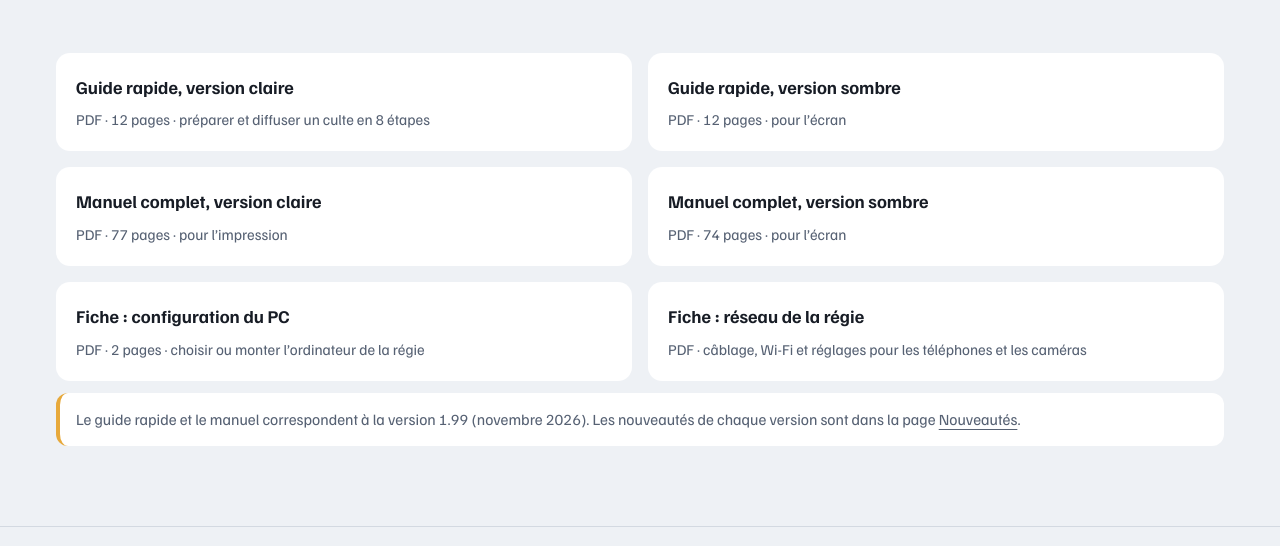
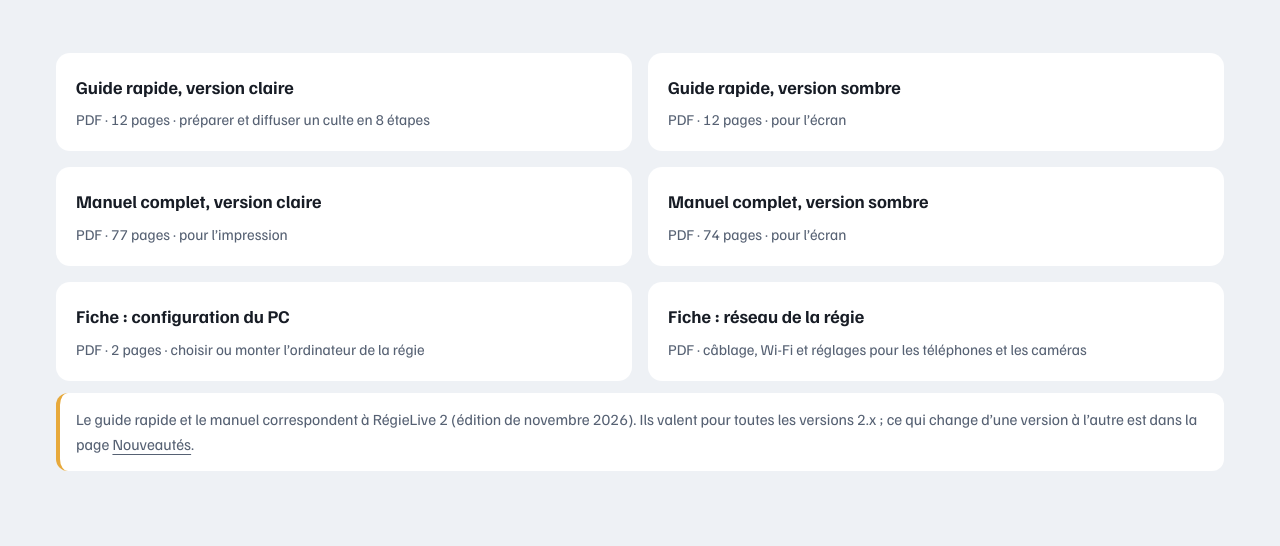
Before and after one commit to regielive/regielive.github.io, a plain HTML site: page manuel.html in a window 1280 px wide. Shown: the part 254-800 px from the top of the page. Drawn offline with Linux system fonts and the light colour scheme.

Commit message:
Manuel et guide rapide : édition « RégieLive 2 » (novembre 2026), sans numéro de version précis
Co-Authored-By: Claude Opus 5.5 <noreply@anthropic.com>
Claude-Session: https://claude.ai/code/session_018K4a8XKdktEScuJCaC3kYb

```diff
--- a/manuel.html
+++ b/manuel.html
@@ -30,7 +30,7 @@
 <a class="doc" href="docs/Fiche-Configuration-PC.pdf"><b>Fiche : configuration du PC</b><span>PDF · 2 pages · choisir ou monter l’ordinateur de la régie</span></a>
 <a class="doc" href="docs/Fiche-Reseau-de-la-regie.pdf"><b>Fiche : réseau de la régie</b><span>PDF · câblage, Wi-Fi et réglages pour les téléphones et les caméras</span></a>
 </div>
-<p class="note">Le guide rapide et le manuel correspondent à la version 1.99 (novembre 2026). Les nouveautés de chaque version sont dans la page <a href="nouveautes.html">Nouveautés</a>.</p></div>
+<p class="note">Le guide rapide et le manuel correspondent à RégieLive 2 (édition de novembre 2026). Ils valent pour toutes les versions 2.x ; ce qui change d’une version à l’autre est dans la page <a href="nouveautes.html">Nouveautés</a>.</p></div>
 </main>
 <footer class="l"><div class="pied"><span>RégieLive est un logiciel gratuit, porté par l’association <a href="https://acproduction-asso.github.io" target="_blank" rel="noopener">ACP</a>.</span><span>Version 2.0 · 10 novembre 2026</span></div><nav aria-label="Pied de page"><a href="manuel.html">Manuel</a><a href="nouveautes.html">Nouveautés</a><a href="questions.html">Questions fréquentes</a><a href="association.html">L’association et le contact</a><a href="mentions-legales.html">Mentions légales</a><a href="confidentialite.html">Confidentialité</a><a href="licence.html">Licence</a></nav></footer>
 <script src="assets/theme.js"></script>
```
Also changed, not shown: 4 other files.
